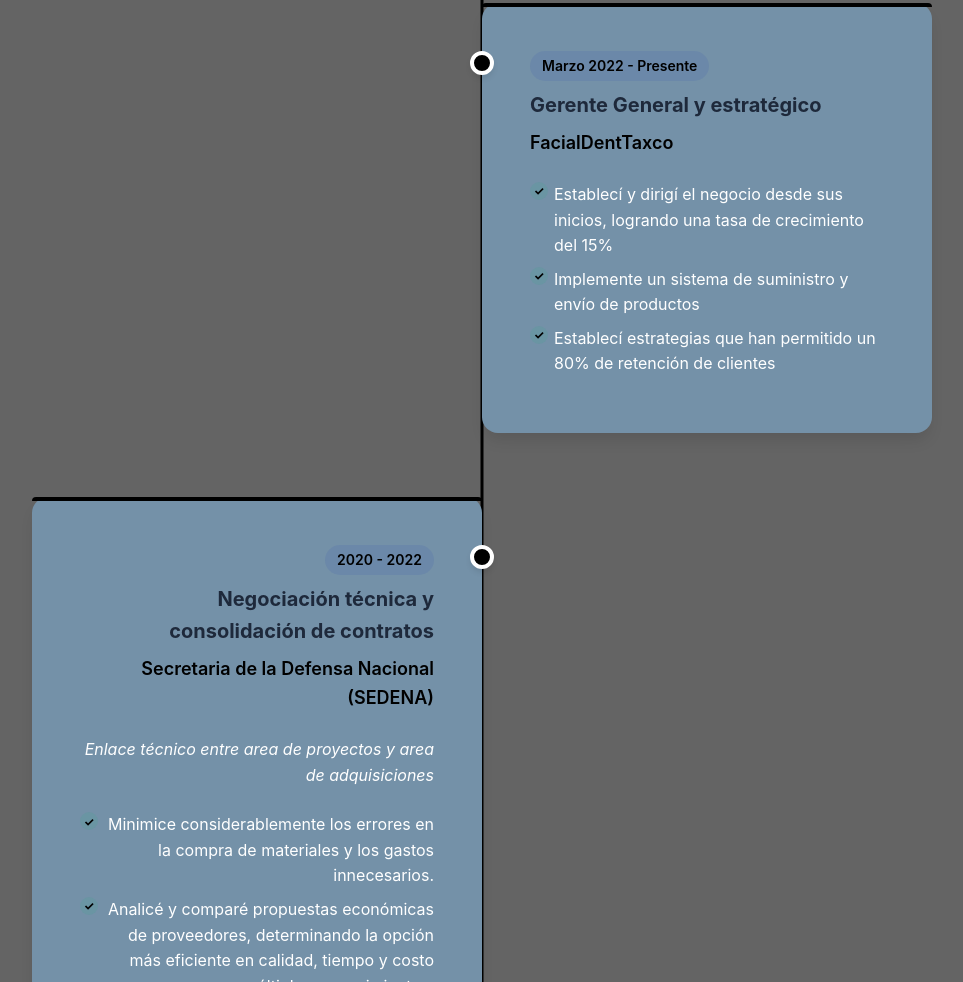
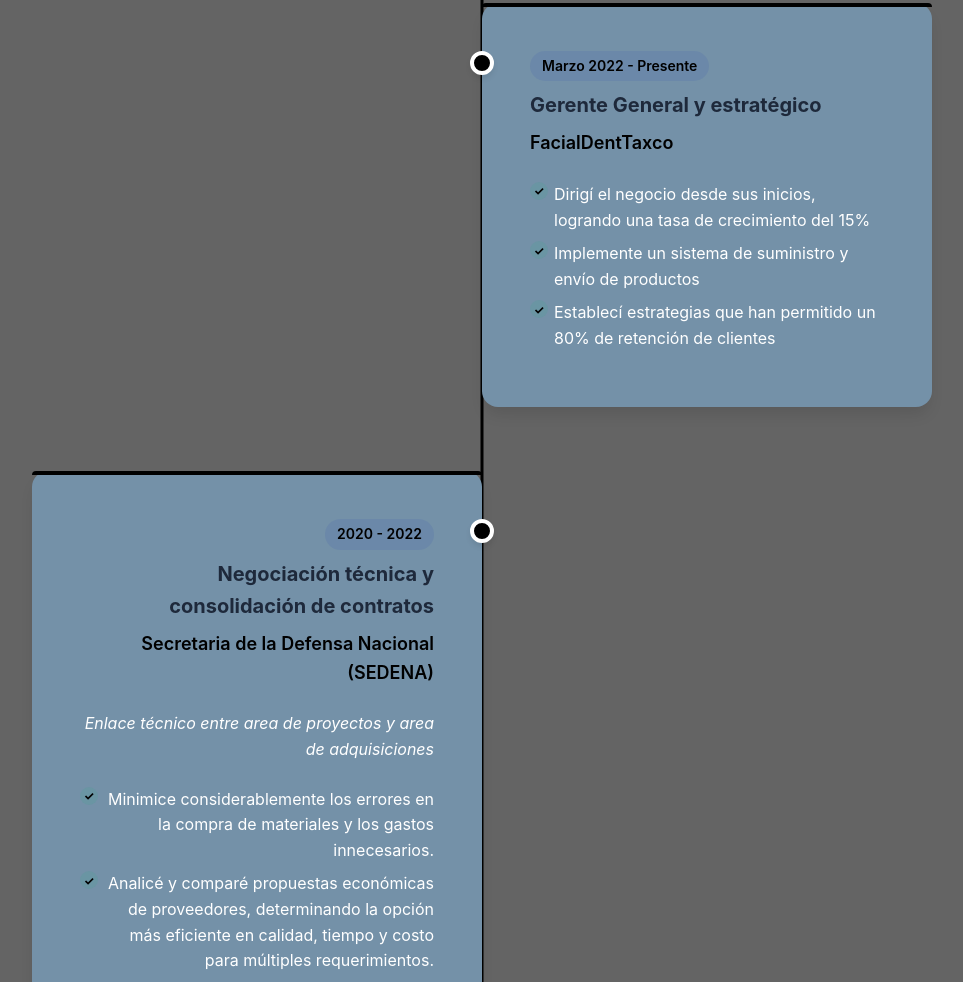
Before and after one commit to Juan-Enrique-Rojas-Perez/enriquerojas.github.io, a plain HTML site: page index.html in a window 1280 px wide. Shown: the part 6679-7661 px from the top of the page, without its empty margins (158-1121 px from the left). Drawn offline with Linux system fonts and the light colour scheme.

Commit message:
Update timeline achievement description

```diff
--- a/index.html
+++ b/index.html
@@ -1345,7 +1345,7 @@
                         <div class="timeline-title">Gerente General y estratégico</div>
                         <div class="timeline-company">FacialDentTaxco</div>
                         <ul class="timeline-achievements">
-                            <li>Establecí y dirigí el negocio desde sus inicios, logrando una tasa de crecimiento del
+                            <li>Dirigí el negocio desde sus inicios, logrando una tasa de crecimiento del
                                 15% </li>
                             <li>Implemente un sistema de suministro y envío de productos </li>
                             <li>Establecí estrategias que han permitido un 80% de retención de clientes</li>
```
